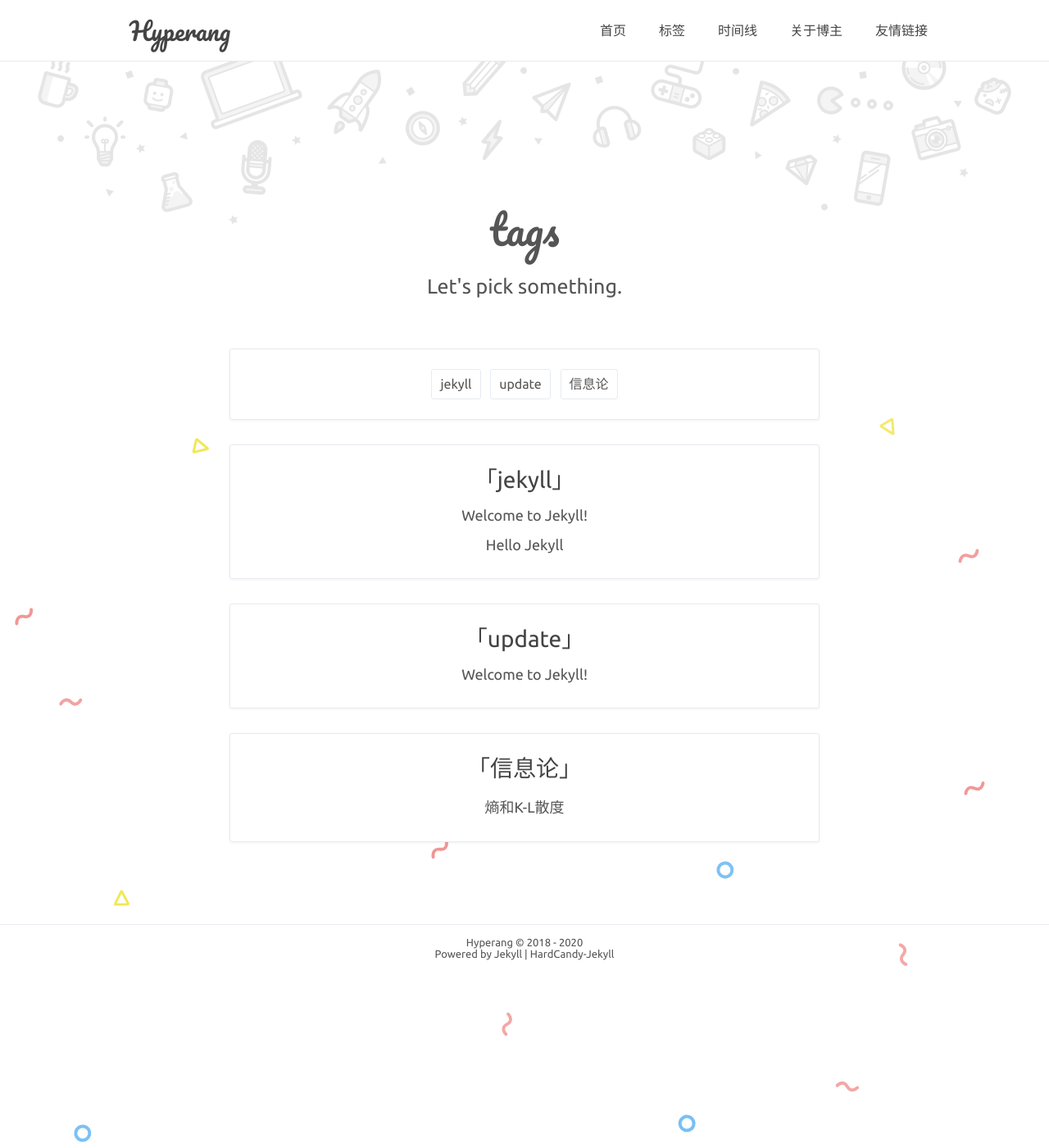
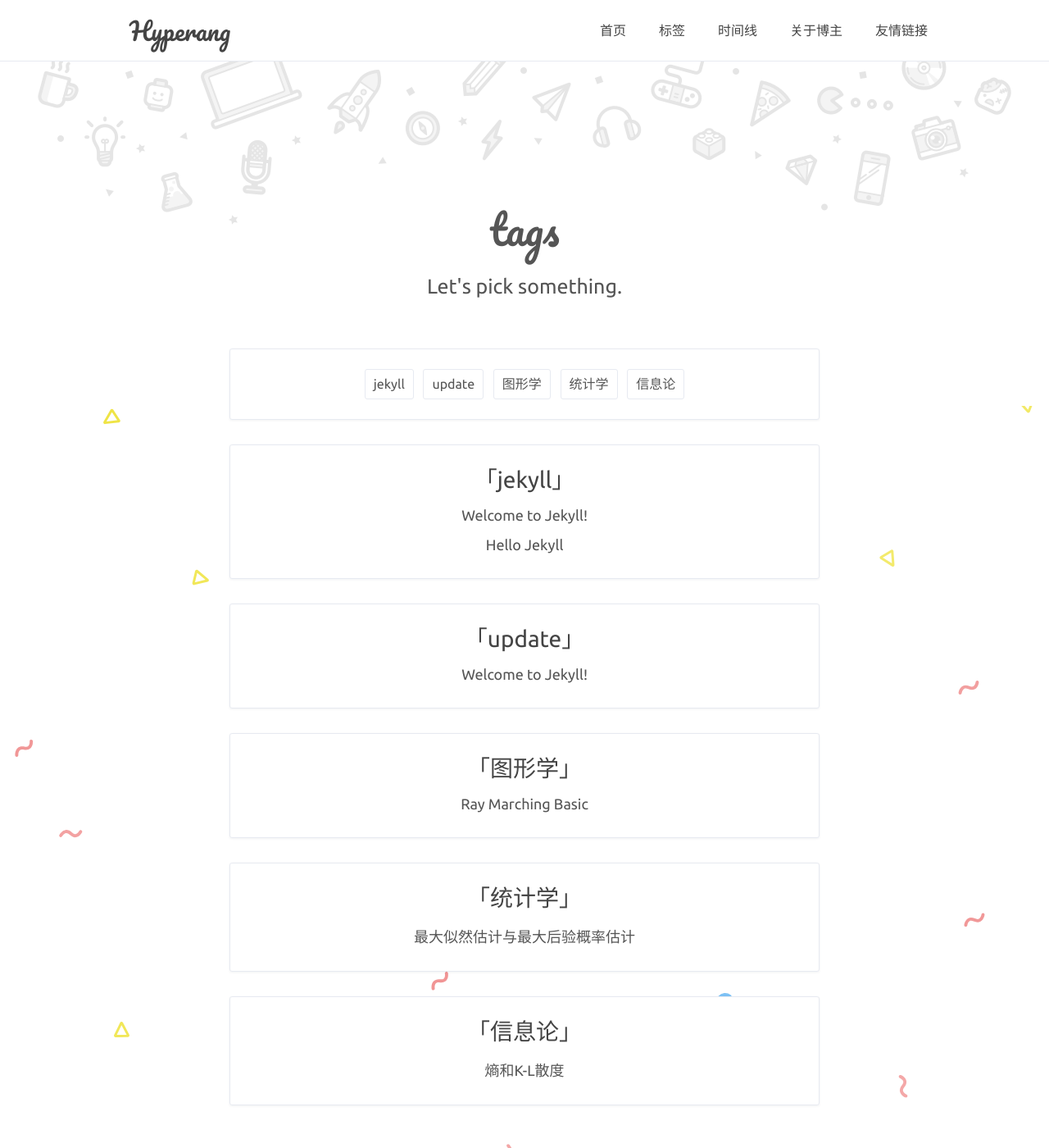
Before and after one commit to hyperang/hyperang.github.io, a Jekyll site: the page built from tags.html, in a window 1280 px wide and 1400 px high. Shown: the whole window at 82% size. Built offline with Jekyll 4.4.1, drawn with Linux system fonts in a browser that asks for light colours; comment, search, counter and statistics services are not loaded.

```diff
--- a/_posts/2020-10-11-ray-marching-basic.markdown
+++ b/_posts/2020-10-11-ray-marching-basic.markdown
@@ -2,7 +2,7 @@
 layout: post
 title:  "Ray Marching Basic"
 date:   2020-10-11 18:00:00 +0800
-tags:
+tags: 图形学
 color: rgb(255,90,90)
 cover: '../assets/Ray%20Marching%20Basic/First%20Ball.jpg'
 subtitle: 'First Ball'
--- a/_posts/2020-10-13-MLE-&-MAP.md
+++ b/_posts/2020-10-13-MLE-&-MAP.md
@@ -2,7 +2,7 @@
 layout: post
 title:  "最大似然估计与最大后验概率估计"
 date:   2020-10-13 00:07:00 +0800
-tags:
+tags: 统计学
 color: rgb(255,90,90)
 cover: '../assets/MLE_&_MAP/1.png'
 subtitle: 'MLE & MAP'
```
Also changed, not shown: _posts/sample/2018-05-17-welcome-to-jekyll.markdown (renamed from _posts/2018-05-17-welcome-to-jekyll.markdown), _posts/sample/2018-05-18-hello-jekyll.md (renamed from _posts/2018-05-18-hello-jekyll.md).
